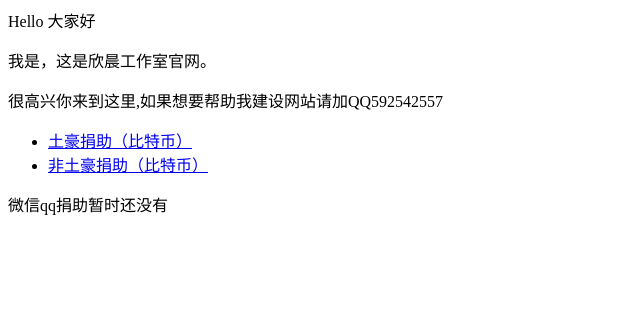
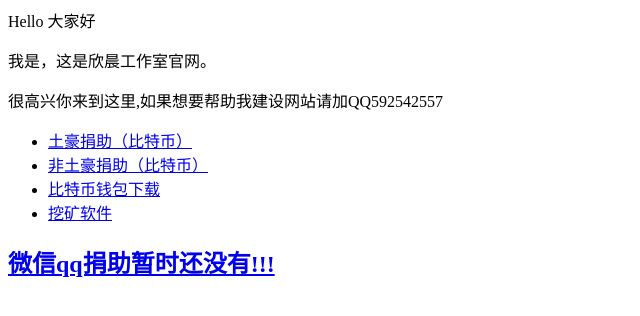
Before and after one commit to zq133/zq133.github.io, a plain HTML site: page index.html in a window 1280 px wide. Shown: the whole page, without its empty margins (0-640 px from the left). Drawn offline with Linux system fonts and the light colour scheme.

Commit message:
Update index.html

```diff
--- a/index.html
+++ b/index.html
@@ -5,5 +5,7 @@
 <ul>
   <li> <a href="bitcoin:bc1qlg8q83f8ntn2sdtcttz0htxkjyn5akjevsvxzj?amount=0.001002&time=1629687655">土豪捐助（比特币）</a> </li>
   <li> <a href="bitcoin:bc1q676rktumxzawx7awqppy55082vu7jjvcsej6t5?time=1629687696">非土豪捐助（比特币）</a> </li>
+  <li> <a href="https://electrum.org/">比特币钱包下载</a> </li>
+  <li> <a href="<li> <a href="https://www.nicehash.com/">挖矿软件
 </ul>
-微信qq捐助暂时还没有
+<h2>微信qq捐助暂时还没有!!! <h2>
```
